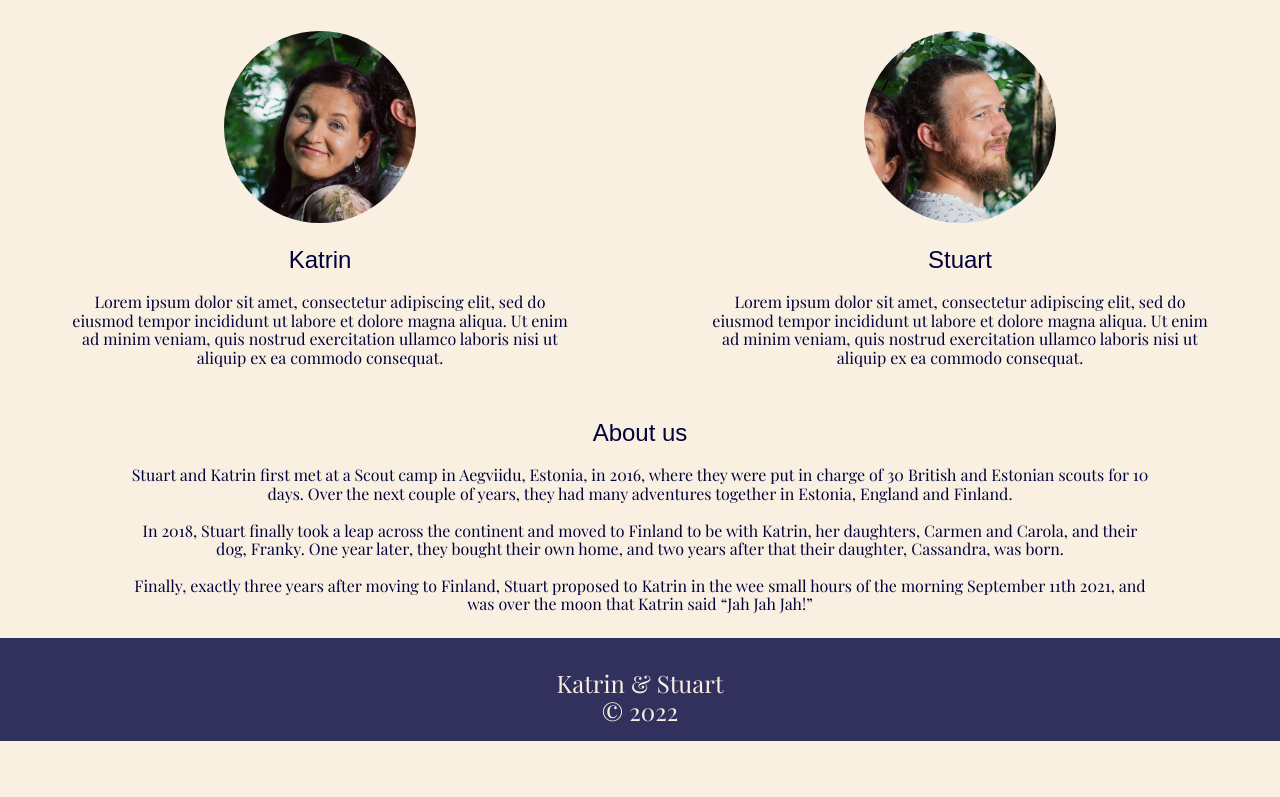
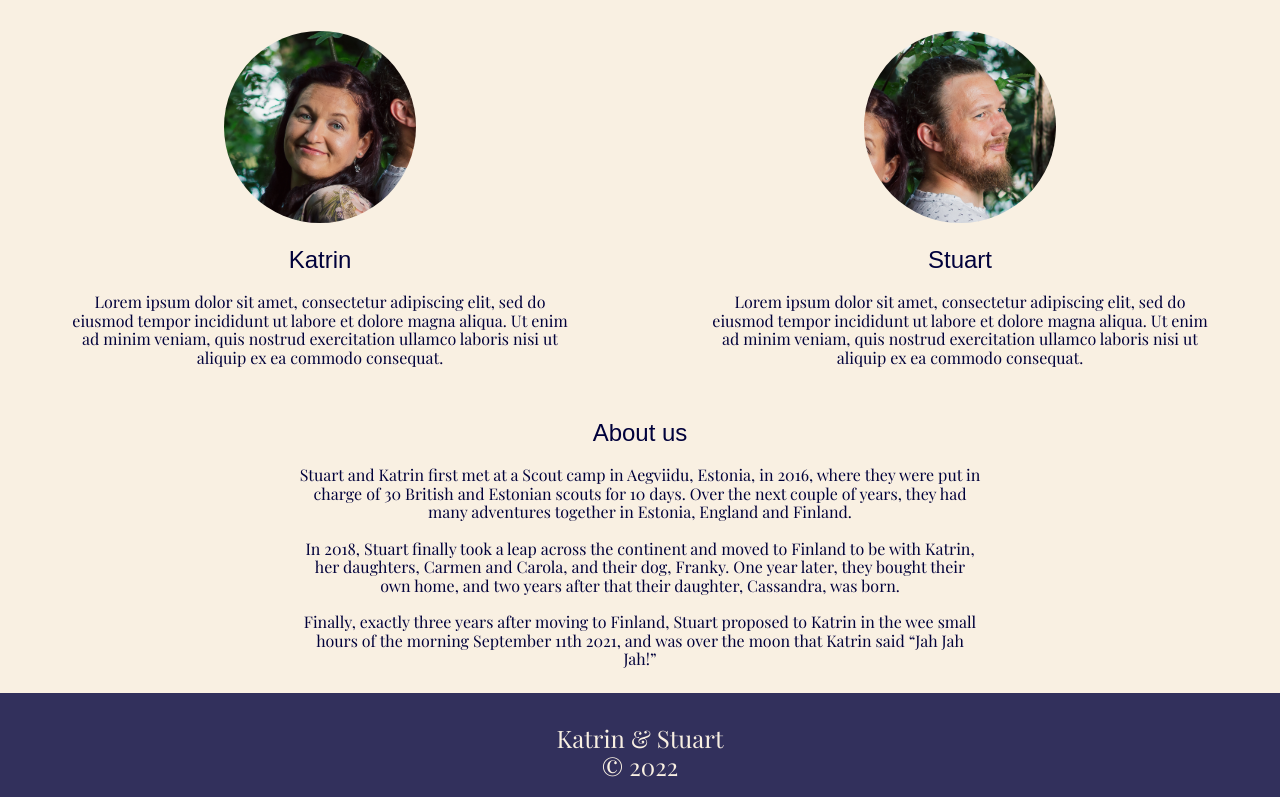
Before and after one commit to solpyro/wedding, a PHP site: page / in a window 1280 px wide. Shown: the part 637-1434 px from the top of the page. Before the commit the page ends 1378 px from the top, so only its background shows below. Run offline with PHP 8.4, Linux system fonts and the light colour scheme; some libraries are stand-ins or nearby versions; some web fonts are replaced.

Commit message:
Formatting fixes

```diff
--- a/css/about-me.css
+++ b/css/about-me.css
@@ -1,3 +1,7 @@
+.pure-g.center {
+    justify-content: center;
+}
+
 .about-me {
     text-align: center;
     padding-top:2rem;
--- a/css/countdown.css
+++ b/css/countdown.css
@@ -4,12 +4,12 @@
     line-height: 2rem;
     padding:.9rem 1rem 1.2rem;
     text-align:center;
+    background-color: var(--panel-background);
 }
 
 @media (min-width: 44rem) { /* 700px */
     .countdown {
         font-size: 2rem;
-        background-color: var(--panel-background);
         padding: 1.2rem 0 1.6rem;
     }
 }
--- a/index.php
+++ b/index.php
@@ -29,7 +29,7 @@
 					<p class="text" lang="et">ET We hope to see you in Tallinn</p>
 				</div>
 
-				<div class="pure-g">
+				<div class="pure-g center">
 					<div class="pure-u-1 pure-u-md-1-2 about-me">
 						<img src="img/katrin.jpg" class="photo" />
 						<h2 class="name">Katrin</h2>
@@ -42,9 +42,8 @@
 						<p lang="en" class="about">Lorem ipsum dolor sit amet, consectetur adipiscing elit, sed do eiusmod tempor incididunt ut labore et dolore magna aliqua. Ut enim ad minim veniam, quis nostrud exercitation ullamco laboris nisi ut aliquip ex ea commodo consequat.</p>
 						<p lang="et" class="about">ET Lorem ipsum dolor sit amet, consectetur adipiscing elit, sed do eiusmod tempor incididunt ut labore et dolore magna aliqua. Ut enim ad minim veniam, quis nostrud exercitation ullamco laboris nisi ut aliquip ex ea commodo consequat.</p>
 					</div>
-				</div>
 
-				<div class="about-me">
+					<div class="pure-u-1 pure-u-md-2-3 about-me">
 						<h2 lang="en" class="name">About us</h2>
 						<h2 lang="et" class="name">Meist</h2>
 						<p lang="en" class="about">
@@ -63,6 +62,7 @@
 						</p>
 					</div>
 				</div>
+			</div>
 
 <?php include 'inc/footer.php' ?>
 
```
Lines whose indentation alone changed are shown as unchanged.
